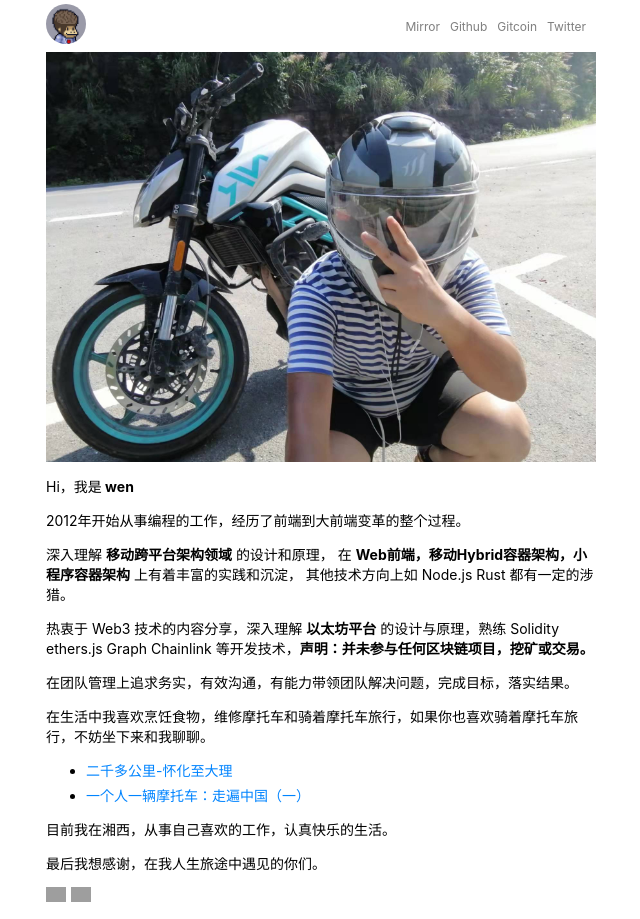
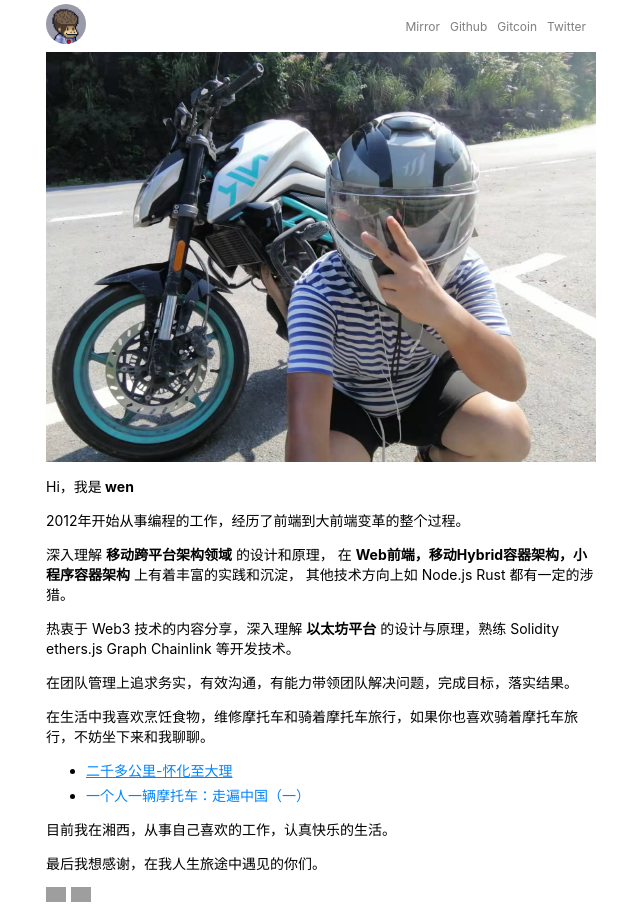
Before and after one commit to icepy/icepy.xyz, a React (Create React App) app: page / in a window 1280 px wide. In both pictures the pointer is over the link "二千多公里-怀化至大理". Shown: the whole page, without its empty margins (319-959 px from the left). Built offline with nearby package versions, Linux system fonts and the light colour scheme; grey boxes are pictures that could not be loaded.

Commit message:
chore: 修复 a 链接的状态

```diff
--- a/src/App.css
+++ b/src/App.css
@@ -25,3 +25,7 @@
 .App-Content a{
   color: #0084FF;
 }
+
+.App-Content a:hover{
+  text-decoration: underline;
+}
--- a/src/components/Content/index.jsx
+++ b/src/components/Content/index.jsx
@@ -27,7 +27,7 @@ export default class Content extends Component {
             在 <strong>Web前端，移动Hybrid容器架构，小程序容器架构</strong> 上有着丰富的实践和沉淀，
             其他技术方向上如 Node.js Rust 都有一定的涉猎。
           </p>
-          <p>热衷于 Web3 技术的内容分享，深入理解 <strong>以太坊平台</strong> 的设计与原理，熟练 Solidity ethers.js Graph Chainlink 等开发技术，<strong>声明：并未参与任何区块链项目，挖矿或交易。</strong></p>
+          <p>热衷于 Web3 技术的内容分享，深入理解 <strong>以太坊平台</strong> 的设计与原理，熟练 Solidity ethers.js Graph Chainlink 等开发技术。</p>
           <p>在团队管理上追求务实，有效沟通，有能力带领团队解决问题，完成目标，落实结果。</p>
           <p>
             在生活中我喜欢烹饪食物，维修摩托车和骑着摩托车旅行，如果你也喜欢骑着摩托车旅行，不妨坐下来和我聊聊。
```
